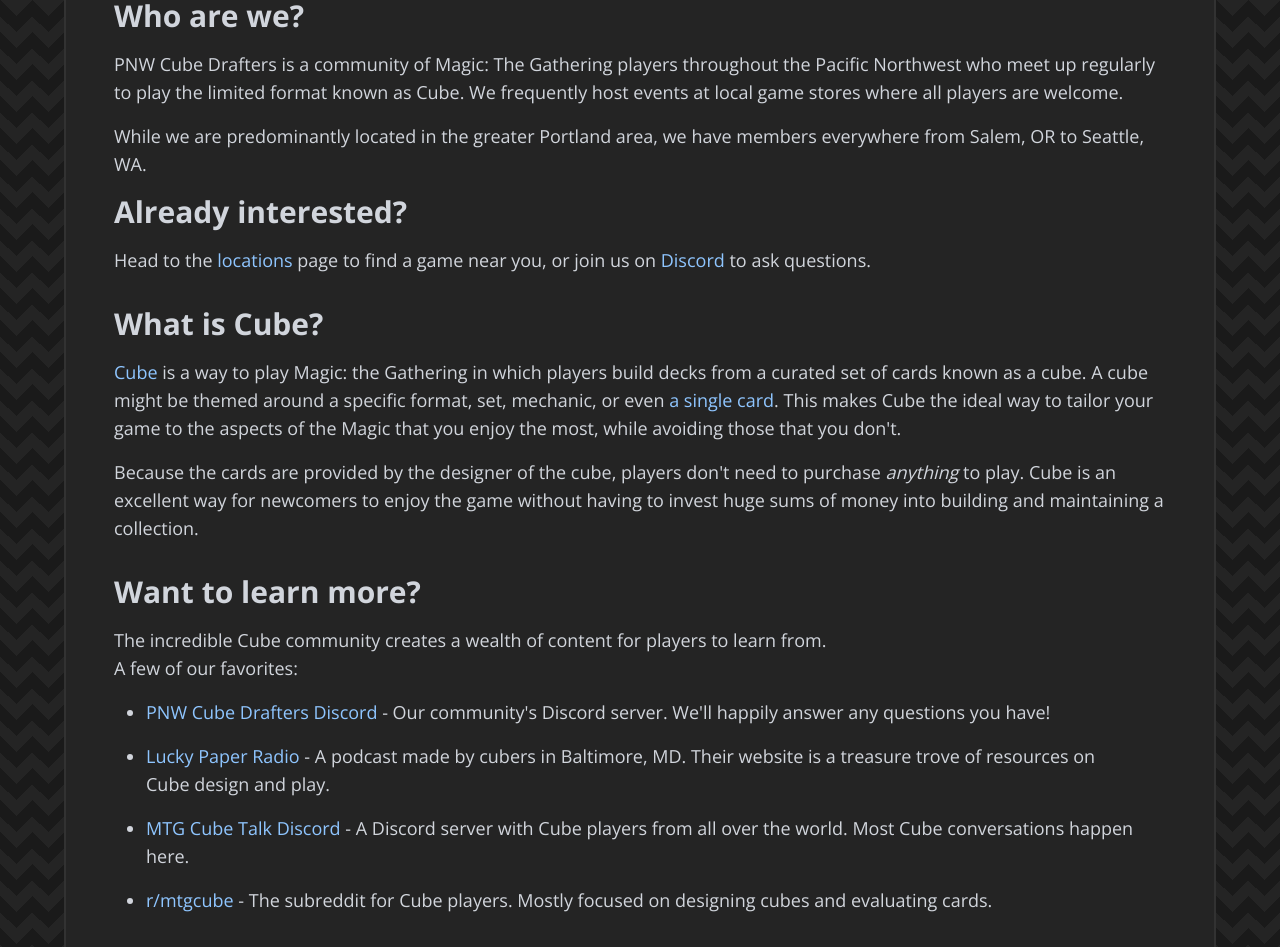
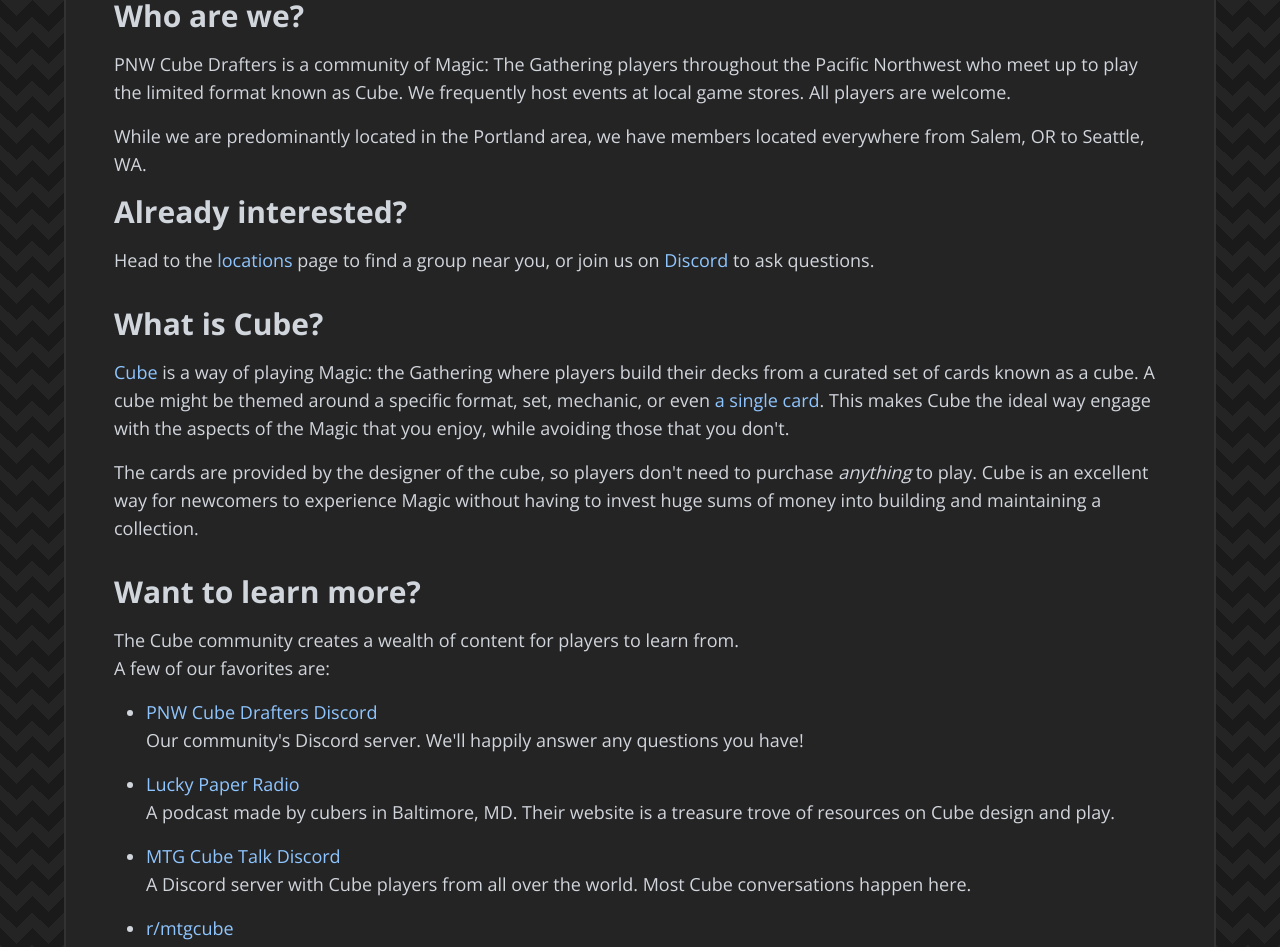
Before and after one commit to damon-myers/pnwcubedrafters, a Next.js app: page / in a window 1280 px wide. Shown: the part 160-1107 px from the top of the page. Built offline with nearby package versions, Linux system fonts and the light colour scheme.

Commit message:
feat: improve layout and main page content

```diff
--- a/src/app/page.tsx
+++ b/src/app/page.tsx
@@ -4,51 +4,63 @@
       <div className="mb-8">
         <h1 className="text-3xl font-bold mb-4"> Who are we?</h1 >
         <p className="text-lg mb-4">
-          PNW Cube Drafters is a community of Magic: The Gathering players throughout the Pacific Northwest who meet up regularly to play the limited format known as Cube.
-          We frequently host events at local game stores where all players are welcome.
+          PNW Cube Drafters is a community of Magic: The Gathering players throughout the Pacific Northwest who meet up to play the limited format known as Cube.
+          We frequently host events at local game stores. All players are welcome.
         </p>
         <p className="text-lg mb-4">
-          While we are predominantly located in the greater Portland area, we have members everywhere from Salem, OR to Seattle, WA.
+          While we are predominantly located in the Portland area, we have members located everywhere from Salem, OR to Seattle, WA.
         </p>
         <h1 className="text-3xl font-bold mb-4">
           Already interested?
         </h1>
         <p className="text-lg mb-4">
-          Head to the <a href="/locations" className="text-blue-300 hover:underline">locations</a> page to find a game near you, or join us on <a href="https://discord.gg/h45vZ3Hr8x" className="text-blue-300 hover:underline">Discord</a> to ask questions.
+          Head to the <a href="/locations" className="text-blue-300 hover:underline">locations</a> page to find a group near you, or join us on <a href="https://discord.gg/h45vZ3Hr8x" className="text-blue-300 hover:underline">Discord</a> to ask questions.
         </p>
         <ul></ul>
       </div>
       <div className="mb-8">
         <h1 className="text-3xl font-bold mb-4">What is Cube?</h1>
         <p className="text-lg mb-4">
-          <a href="https://luckypaper.co/what-is-a-cube/" target="_blank" className="text-blue-300 hover:underline">Cube</a> is a way to play Magic: the Gathering in which players build decks from a curated set of cards known as a cube.
+          <a href="https://luckypaper.co/what-is-a-cube/" target="_blank" className="text-blue-300 hover:underline">Cube</a> is a way of playing Magic: the Gathering where players build their decks from a curated set of cards known as a cube.
           A cube might be themed around a specific format, set, mechanic, or even <a href="https://cubecobra.com/cube/overview/100-ornithopters" target="_blank" className="text-blue-300 hover:underline">a single card</a>.
-          This makes Cube the ideal way to tailor your game to the aspects of the Magic that you enjoy the most, while avoiding those that you don&apos;t.
+          This makes Cube the ideal way engage with the aspects of the Magic that you enjoy, while avoiding those that you don&apos;t.
         </p>
         <p className="text-lg mb-4">
-          Because the cards are provided by the designer of the cube, players don&apos;t need to purchase <i>anything</i> to play.
-          Cube is an excellent way for newcomers to enjoy the game without having to invest huge sums of money into building and maintaining a collection.
+          The cards are provided by the designer of the cube, so players don&apos;t need to purchase <i>anything</i> to play.
+          Cube is an excellent way for newcomers to experience Magic without having to invest huge sums of money into building and maintaining a collection.
         </p>
       </div>
       <div className="mb-8">
         <h1 className="text-3xl font-bold mb-4">Want to learn more?</h1>
         <p className="text-lg mb-4">
-          The incredible Cube community creates a wealth of content for players to learn from.
+          The Cube community creates a wealth of content for players to learn from.
           <br className="mb-4" />
-          A few of our favorites:
+          A few of our favorites are:
         </p>
         <ul className="list-disc px-8">
           <li className="text-lg mb-4">
-            <a href="https://discord.gg/h45vZ3Hr8x" target="_blank" className="text-blue-300 hover:underline">PNW Cube Drafters Discord</a> - Our community&apos;s Discord server. We&apos;ll happily answer any questions you have!
+            <a href="https://discord.gg/h45vZ3Hr8x" target="_blank" className="text-blue-300 hover:underline">PNW Cube Drafters Discord</a>
+            <p>
+              Our community&apos;s Discord server. We&apos;ll happily answer any questions you have!
+            </p>
           </li>
           <li className="text-lg mb-4">
-            <a href="https://luckypaper.co/podcast/" target="_blank" className="text-blue-300 hover:underline">Lucky Paper Radio</a> - A podcast made by cubers in Baltimore, MD. Their website is a treasure trove of resources on Cube design and play.
+            <a href="https://luckypaper.co/podcast/" target="_blank" className="text-blue-300 hover:underline">Lucky Paper Radio</a>
+            <p>
+              A podcast made by cubers in Baltimore, MD. Their website is a treasure trove of resources on Cube design and play.
+            </p>
           </li>
           <li className="text-lg mb-4">
-            <a href="https://discord.com/invite/mtg-cube-talk-263828508126609420" target="_blank" className="text-blue-300 hover:underline">MTG Cube Talk Discord</a> - A Discord server with Cube players from all over the world. Most Cube conversations happen here.
+            <a href="https://discord.com/invite/mtg-cube-talk-263828508126609420" target="_blank" className="text-blue-300 hover:underline">MTG Cube Talk Discord</a>
+            <p>
+              A Discord server with Cube players from all over the world. Most Cube conversations happen here.
+            </p>
           </li>
           <li className="text-lg mb-4">
-            <a href="https://www.reddit.com/r/mtgcube/" target="_blank" className="text-blue-300 hover:underline">r/mtgcube</a> - The subreddit for Cube players. Mostly focused on designing cubes and evaluating cards.
+            <a href="https://www.reddit.com/r/mtgcube/" target="_blank" className="text-blue-300 hover:underline">r/mtgcube</a>
+            <p>
+              The subreddit for Cube players. Mostly focused on designing cubes and evaluating cards.
+            </p>
           </li>
         </ul>
       </div>
```
Also changed, not shown: 2 other files (tests, documents, lock files or other folders).
